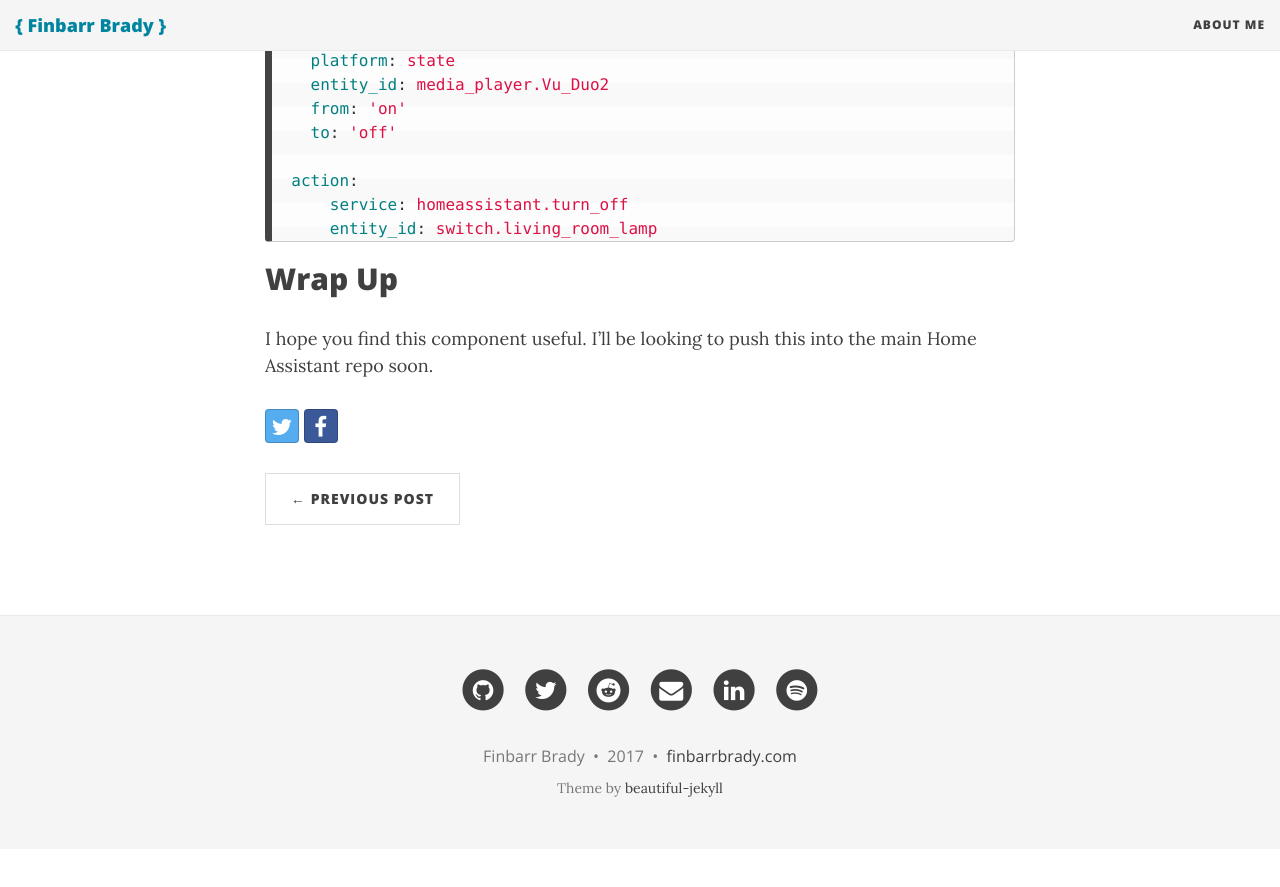
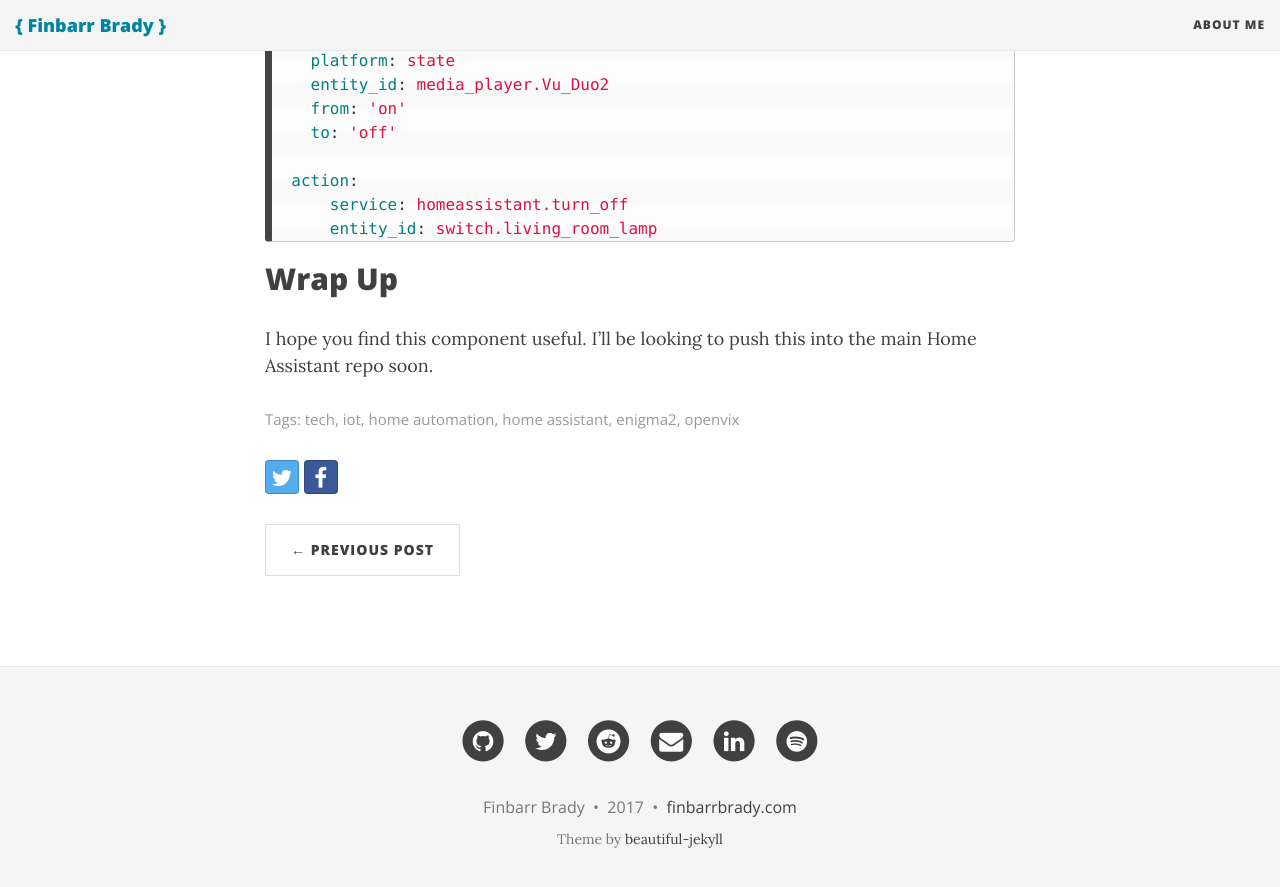
Before and after one commit to fbradyirl/fbradyirl_archive.github.io, a Jekyll site: the page built from _posts/2017-02-19-automate-your-tv.md, in a window 1280 px wide and 900 px high, scrolled down 3088 px. Shown: the top 887 px of the window. Built offline with Jekyll 4.4.1, drawn with Linux system fonts in a browser that asks for light colours; nearby versions of some CDN libraries; comment, search, counter and statistics services are not loaded; before the commit the page ends 3937 px from its top, so only the background shows below that.

Commit message:
Updated 2017-02-19-automate-your-tv.md

```diff
--- a/_posts/2017-02-19-automate-your-tv.md
+++ b/_posts/2017-02-19-automate-your-tv.md
@@ -3,6 +3,13 @@ layout: post
 published: true
 title: Automate Your TV
 subtitle: Integrate your Open Source Set-top box with Home Assistant
+tags:
+  - tech
+  - iot
+  - home automation
+  - home assistant
+  - enigma2
+  - openvix
 ---
 I have been using [Home Assistant][1] on my Raspberry Pi for the past few months to power my home automation.
 
```
